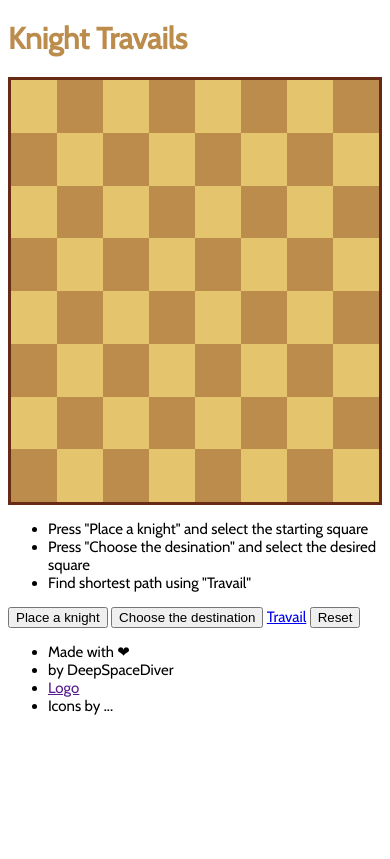
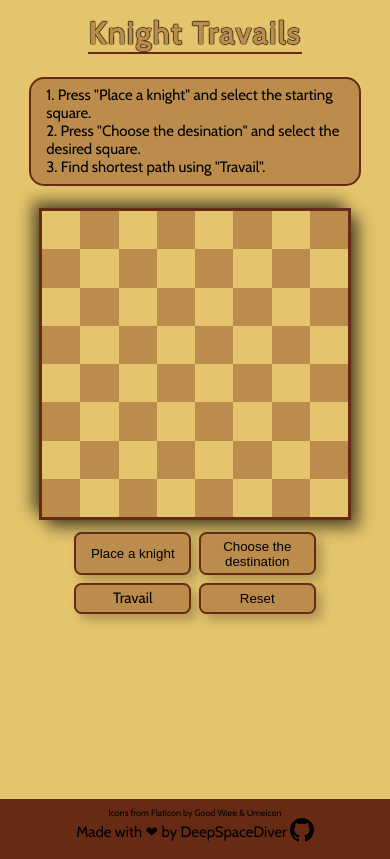
Before and after one commit to Deepspacediver/knight-travails, a website built with webpack: page dist/index.html in a window 390 px wide. Built offline with nearby package versions, Linux system fonts and the light colour scheme.

Commit message:
styling for small-screen smartphones

```diff
--- a/src/style.css
+++ b/src/style.css
@@ -1,27 +1,75 @@
-@import url('https://fonts.googleapis.com/css2?family=Cabin&display=swap');
+@import url("https://fonts.googleapis.com/css2?family=Cabin&display=swap");
 
+* {
+  margin: 0;
+  padding: 0;
+  text-decoration: none;
+  list-style: none;
+  box-sizing: border-box;
+}
 :root {
-  font-family: 'Cabin', sans-serif;
+  font-family: "Cabin", sans-serif;
   font-size: 15px;
   --primary: #bc8c4c;
   --secondary: #e4c46c;
   --tertiary: #672b15;
 }
+
+body,
+html {
+  background-color: var(--secondary);
+  height: 100%;
+}
+
+/* !!!! Header !!!!*/
+header {
+  padding-top: 1rem;
+  padding-bottom: 1rem;
+  margin-bottom: 0.5rem;
+  text-align: center;
+}
 h1 {
+  border-bottom: 2px solid var(--tertiary);
+  width: fit-content;
+  display: inline-block;
   color: var(--primary);
+  text-align: center;
+  letter-spacing: 0.15rem;
+  text-shadow: 0 0 1px black, 0 0 1px black, 0 0 1px black, 0 0 1px black;
 }
+
+/* !!!! Main !!!!*/
+main {
+  display: grid;
+  grid-template-columns: repeat(8, 1fr);
+  align-items: center;
+  justify-items: center;
+}
+/*  Board */
+
 #board {
-  max-width: 100vw;
-  height: 50vh;
+  margin-top: 1.5rem;
+  grid-column: span 8;
+  width: 80vw;
+  height: 80vw;
   display: grid;
   grid-template-rows: repeat(8, 1fr);
   border: 3px solid var(--tertiary);
-  font-size: 2rem;
+  box-shadow: 0.5rem 0.5rem 1rem rgba(0, 0, 0, 0.6),
+    -0.5rem -0.5rem 1rem rgba(0, 0, 0, 0.6);
 }
 .row {
+  box-sizing: border-box;
   display: grid;
   grid-template-columns: repeat(8, 1fr);
 }
+.board-square {
+  display: flex;
+  align-items: center;
+  justify-content: center;
+  font-size: 1.5rem;
+}
+
 #board .row:nth-child(even) .board-square:nth-child(even) {
   background-color: var(--secondary);
   color: black;
@@ -40,11 +88,116 @@ h1 {
   color: black;
 }
 
+.board-icon {
+  width: 80%;
+  height: auto;
+}
+
+/*  Instructions/Result Display  */
+#instruction-result {
+  padding: 0.5rem 1rem;
+  grid-column: span 8;
+  grid-row: 1;
+  background-color: var(--primary);
+  border: 2px solid var(--tertiary);
+  border-radius: 1rem;
+  width: 85vw;
+}
 .hidden {
   display: none;
 }
 
-.board-icon {
-  width: 90%;
-  height: auto;
+/*  Game Buttons*/
+.game-buttons {
+  margin-top: 0.8rem;
+  grid-column: span 8;
+  display: grid;
+  grid-template-columns: 1fr 1fr;
+  gap: 0.5rem;
+  text-align: center;
+  align-items: center;
+  justify-items: center;
 }
+
+.button {
+  width: 30vw;
+  padding: 0.3rem;
+  height: 100%;
+  display: inline;
+  background-color: var(--primary);
+  border: 2px solid var(--tertiary);
+  border-radius: 0.5rem;
+  transition: background-color 0.6s;
+  color: black;
+  box-shadow: 0.4rem 0.4rem.7rem rgba(0, 0, 0, 0.24);
+}
+
+.button:hover {
+  background-color: var(--secondary);
+  cursor: pointer;
+}
+
+.button:active {
+  transform: scale(0.98);
+}
+
+/*  Footer  */
+
+footer {
+  margin-top: 1rem;
+  background-color: var(--tertiary);
+  padding: 0.5rem;
+  width: 100%;
+}
+
+footer .footer-information {
+  font-size: 1rem;
+  display: flex;
+  flex-wrap: wrap;
+  align-items: center;
+  justify-content: center;
+}
+
+.footer-information .footer-note {
+  flex-basis: 100%;
+  text-align: center;
+  display: flex;
+  justify-content: center;
+  align-items: center;
+}
+
+.github-logo {
+  margin-left: 0.2rem;
+  transition: filter 2s;
+}
+
+.github-logo:hover {
+  cursor: pointer;
+  transform: scale(0.95);
+}
+
+.github-logo:active {
+  cursor: pointer;
+  transform: scale(0.9);
+}
+
+.credits {
+  font-size: 0.6rem;
+}
+
+/*   Sticky Footer    */
+
+.page-wrap {
+  min-height: 100%;
+  margin-bottom: -60px;
+}
+
+footer,
+.page-wrap:after {
+  height: 60px;
+
+}
+.page-wrap:after {
+  content: "";
+  display: block;
+}
```
Also changed, not shown: dist/index.html, dist/main.js, src/assets/icons/github-icon.svg (added).
